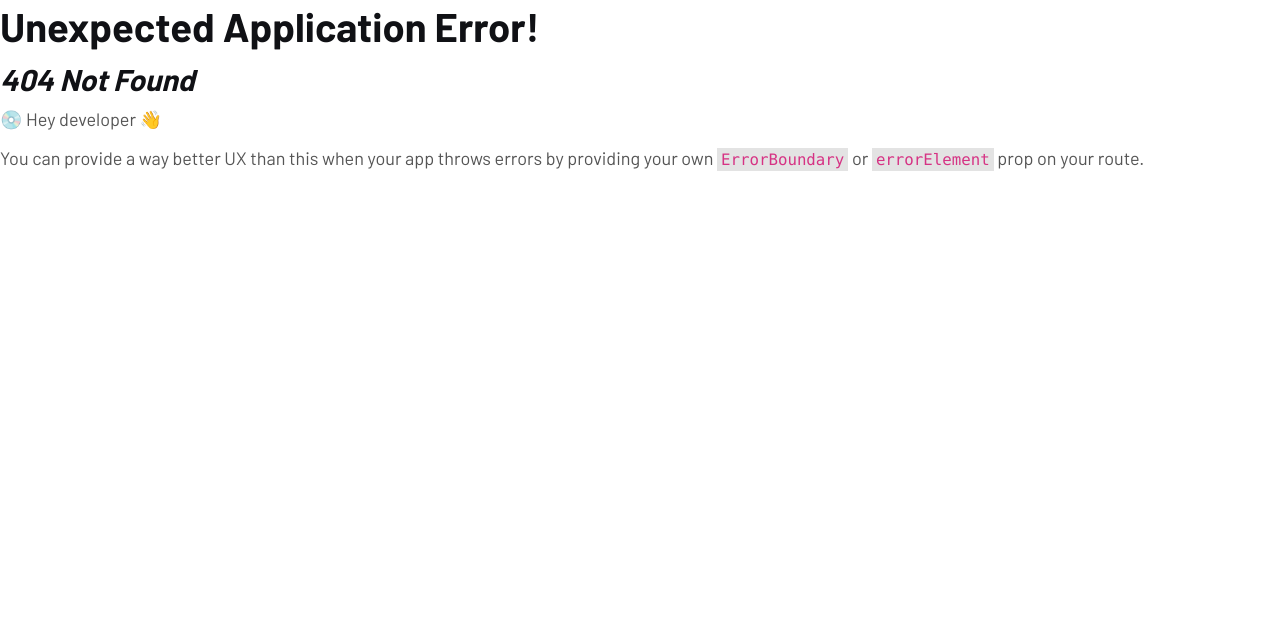
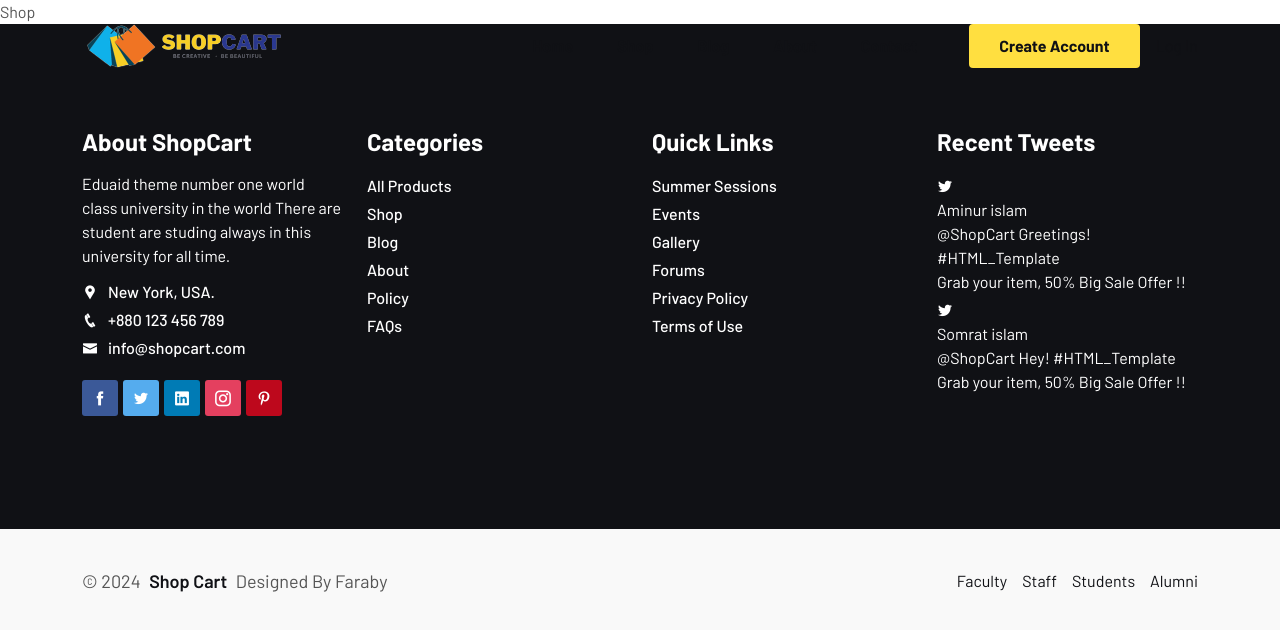
Before and after one commit to Sakib923/happy-shop, a React (Vite) app: page /shop in a window 1280 px wide. Before the commit this address had no page. Shown: the top 630 px of the page. Built offline with nearby package versions, Linux system fonts and the light colour scheme.

Commit message:
added project description

```diff
--- /dev/null
+++ b/src/components/Shop/Shop.jsx
@@ -0,0 +1,9 @@
+import React from 'react'
+
+function Shop() {
+  return (
+    <div>Shop</div>
+  )
+}
+
+export default Shop
--- a/src/main.jsx
+++ b/src/main.jsx
@@ -1,6 +1,7 @@
 import React from 'react'
 import ReactDOM from 'react-dom/client'
 import App from './App.jsx'
+import Shop from './components/Shop/Shop.jsx';
 import './index.css'
 import 'swiper/css';
 
@@ -31,6 +32,7 @@ const router = createBrowserRouter([
     children: [
       {path: "/", element: <Home />},
       {path: "/blog", element: <Blog />},
+      {path: "/shop", element: <Shop />},
     ]
   },
 ]);
```
Also changed, not shown: 1 other file (tests, documents, lock files or other folders).
